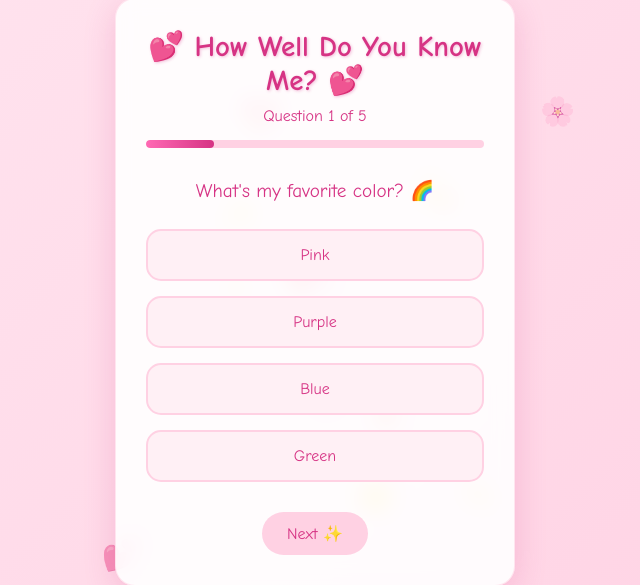
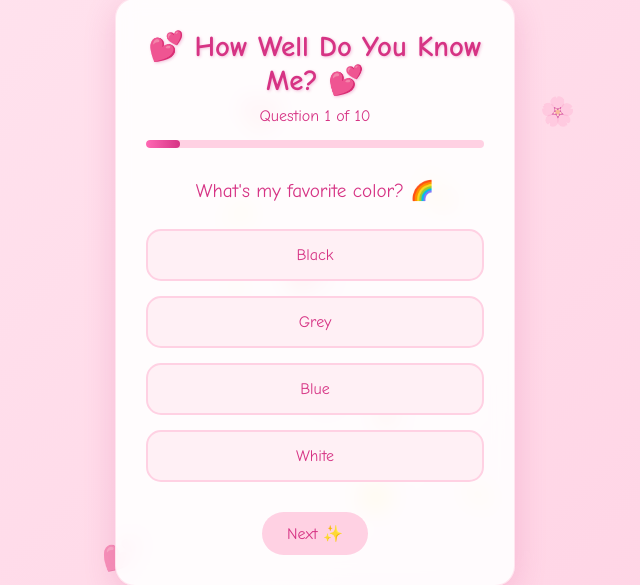
Before and after one commit to muhammedvp1/birthday, a plain HTML site: page quiz.html in a window 1280 px wide. Shown: the part 108-693 px from the top of the page, 325-965 px from the left. Drawn offline with Linux system fonts and the light colour scheme.

Commit message:
Update quiz.html

```diff
--- a/quiz.html
+++ b/quiz.html
@@ -346,29 +346,56 @@
         const questions = [
             {
                 question: "What's my favorite color? 🌈",
-                options: ["Pink", "Purple", "Blue", "Green"],
+                options: ["Black", "Grey", "Blue", "White"],
                 correct: 0
             },
             {
                 question: "What's my dream vacation destination? ✈️",
-                options: ["Paris", "Tokyo", "Maldives", "New York"],
+                options: ["France", "Turkey", "Japan", "New York"],
                 correct: 2
             },
             {
-                question: "What's my favorite type of music? 🎵",
-                options: ["Pop", "Rock", "Classical", "Jazz"],
+                question: "What school did I study until 10th? 🏫",
+                options: ["TISK", "Latheefiya", "Chinmaya", "ISD"],
+                correct: 3
+            },
+            {
+                question: "What's my comfort food? 🍛",
+                options: ["Dosa", "Biryani", "Muttamaala", "Mandhi"],
+                correct: 1
+            },
+            {
+                 question: "Where do I want us to travel together first? ✈️",
+                 options: ["Paris", "Kerala", "Dubai", "Umrah"],
+                 correct: 3
+            },
+            {
+                question: "What is my university name? 🎓",
+                options: ["Middlesex University", "University of Hertfordshire", "University of Westminster", "University of London"],
+                correct: 2
+            },
+            {
+                question: "What’s my shoe size? 👟",
+                options: ["8", "9", "10", "11"],
+                correct: 1
+            },
+            {
+                question: "My favourite periods in school? 🕘",
+                options: ["Lunch break & PT.", "English & History", "Computer & Math", "Science & P.E."],
                 correct: 0
             },
             {
-                question: "What's my biggest fear? 😱",
-                options: ["Spiders", "Heights", "Dark", "Being alone"],
-                correct: 3
+                 question: "What’s my favorite nickname for you? 💖",
+                 options: ["Jaan", "Fifi", "Thottavaadi", "Cutie"],
+                 correct: 2
             },
+
             {
-                question: "What's my favorite way to spend a weekend? 💕",
-                options: ["Shopping", "Reading", "Cuddling with you", "Watching movies"],
-                correct: 2
-            }
+                question: "What do I admire most about you? 🌟",
+                options: ["Your smile", "Your eyes", "Your mind", "Your voice"],
+                correct: 0
+            },
+
         ];
 
         let currentQuestion = 0;
@@ -461,16 +488,17 @@
 
             scoreDiv.textContent = `${score}/${questions.length}`;
 
-            let message = "";
-            if (score === 5) {
-                message = "You're officially the expert on me! 💍✨<br>You know me better than I know myself! 😍";
-            } else if (score === 4) {
-                message = "Aww you were so close! 💕<br>Just one more and you'd be perfect! 😘";
-            } else if (score === 3) {
-                message = "Not bad, my love! 💖<br>You're getting to know the real me! 🥰";
-            } else {
-                message = "It's okay, you're still the cutest human I know! 😘<br>We have more time to learn about each other! 💕";
-            }
+           let message = "";
+           if (score >= 9) {
+           message = "You're officially the expert on me! 💍✨<br>You know me better than I know myself! 😍";
+           } else if (score >= 7) {
+           message = "Aww you did amazing! 💕<br>You know so much about me! 😘";
+           } else if (score >= 5) {
+           message = "Not bad, my love! 💖<br>You're getting to know the real me! 🥰";
+           } else {
+           message = "It’s okay, you’re still my favourite human ever! 😘<br>More memories to make and share! 💕";
+        }
+
 
             messageDiv.innerHTML = message;
             resultsDiv.classList.add('show');
```
